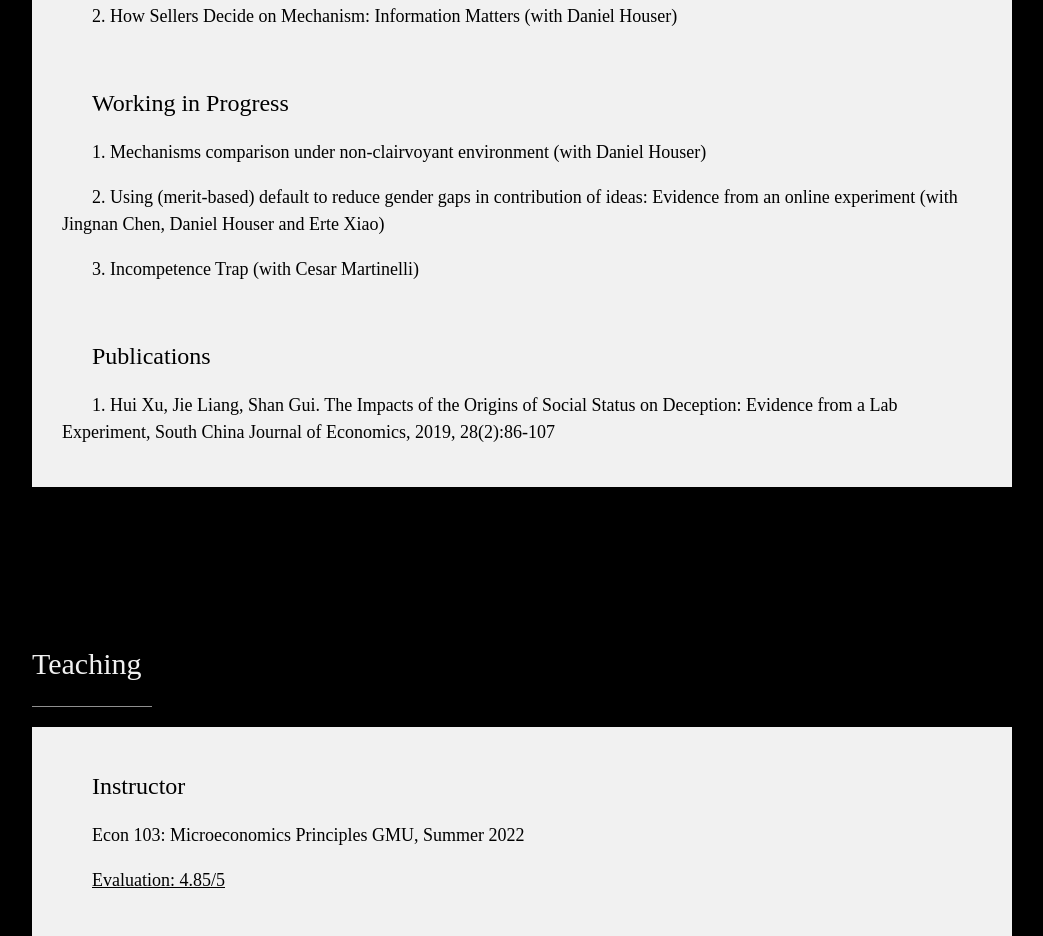
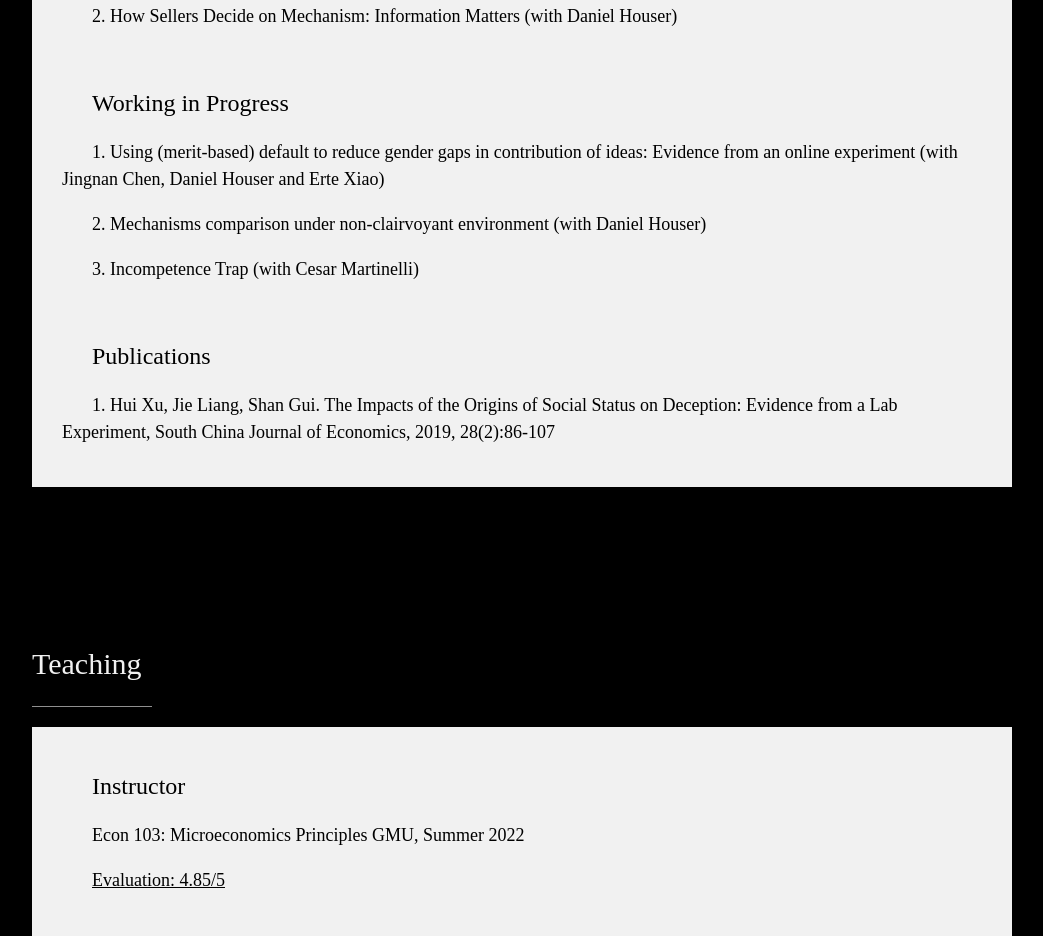
Before and after one commit to gui-shan/gui-shan.github.io, a plain HTML site: page index.html in a window 1280 px wide. Shown: the part 1106-2042 px from the top of the page, without its empty margins (178-1221 px from the left). Drawn offline with nearby package versions, Linux system fonts and the light colour scheme.

Commit message:
Update index.html

```diff
--- a/index.html
+++ b/index.html
@@ -148,10 +148,10 @@ div.hidden {
 
 <br>
             <h3 style="font-family: EB Garamond">Working in Progress</h3>
+              <p>1. Using (merit-based) default to reduce gender gaps in contribution of ideas:
+                Evidence from an online experiment (with Jingnan Chen, Daniel Houser and Erte Xiao)</p>
+              <p>2. Mechanisms comparison under non-clairvoyant environment (with Daniel Houser) </p>
 
-              <p>1. Mechanisms comparison under non-clairvoyant environment (with Daniel Houser) </p>
-              <p>2. Using (merit-based) default to reduce gender gaps in contribution of ideas:
-                Evidence from an online experiment (with Jingnan Chen, Daniel Houser and Erte Xiao)</p>
             <p>3. Incompetence Trap (with Cesar Martinelli) </p>
 
 
```
